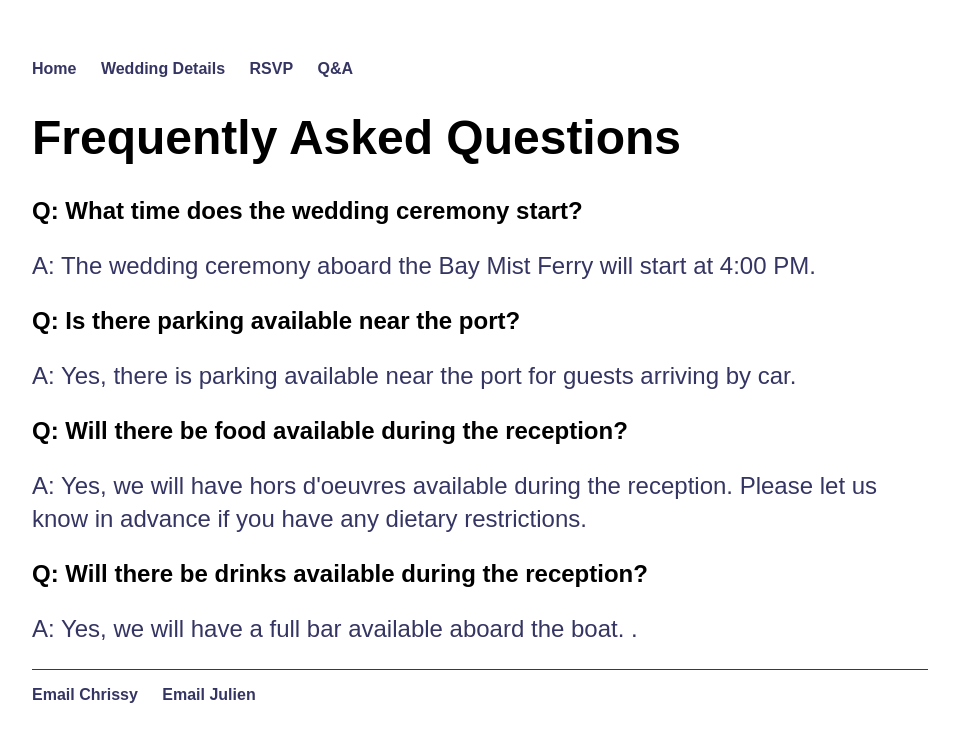
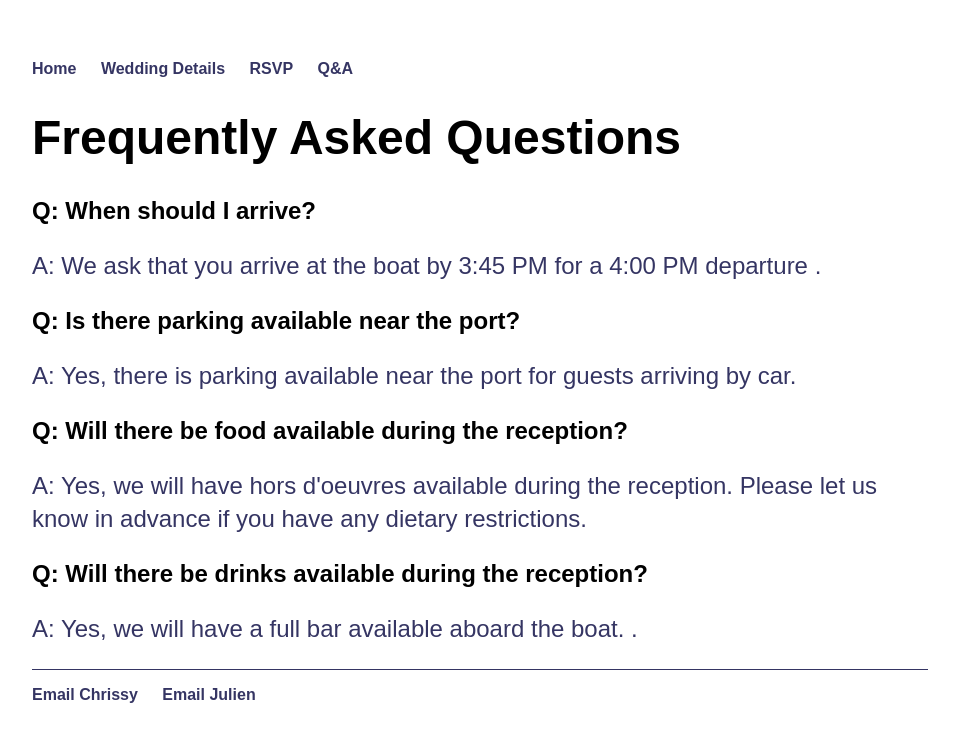
Before and after one commit to christina-ladam/wedding, a Jekyll site: the page built from qa.html, in a window 1280 px wide. Shown: the top 742 px of the page, without its empty margins (160-1119 px from the left). Built offline with Jekyll 4.4.1, drawn with Linux system fonts in a browser that asks for light colours; some web fonts are replaced.

Commit message:
Update qa.html

```diff
--- a/qa.html
+++ b/qa.html
@@ -4,8 +4,8 @@ layout: default
     <div class="container">
         <h1>Frequently Asked Questions</h1>
 
-        <h2>Q: What time does the wedding ceremony start?</h2>
-        <p>A: The wedding ceremony aboard the Bay Mist Ferry will start at 4:00 PM.</p>
+        <h2>Q: When should I arrive?</h2>
+        <p>A: We ask that you arrive at the boat by 3:45 PM for a 4:00 PM departure .</p>
 
         <h2>Q: Is there parking available near the port?</h2>
         <p>A: Yes, there is parking available near the port for guests arriving by car.</p>
```
